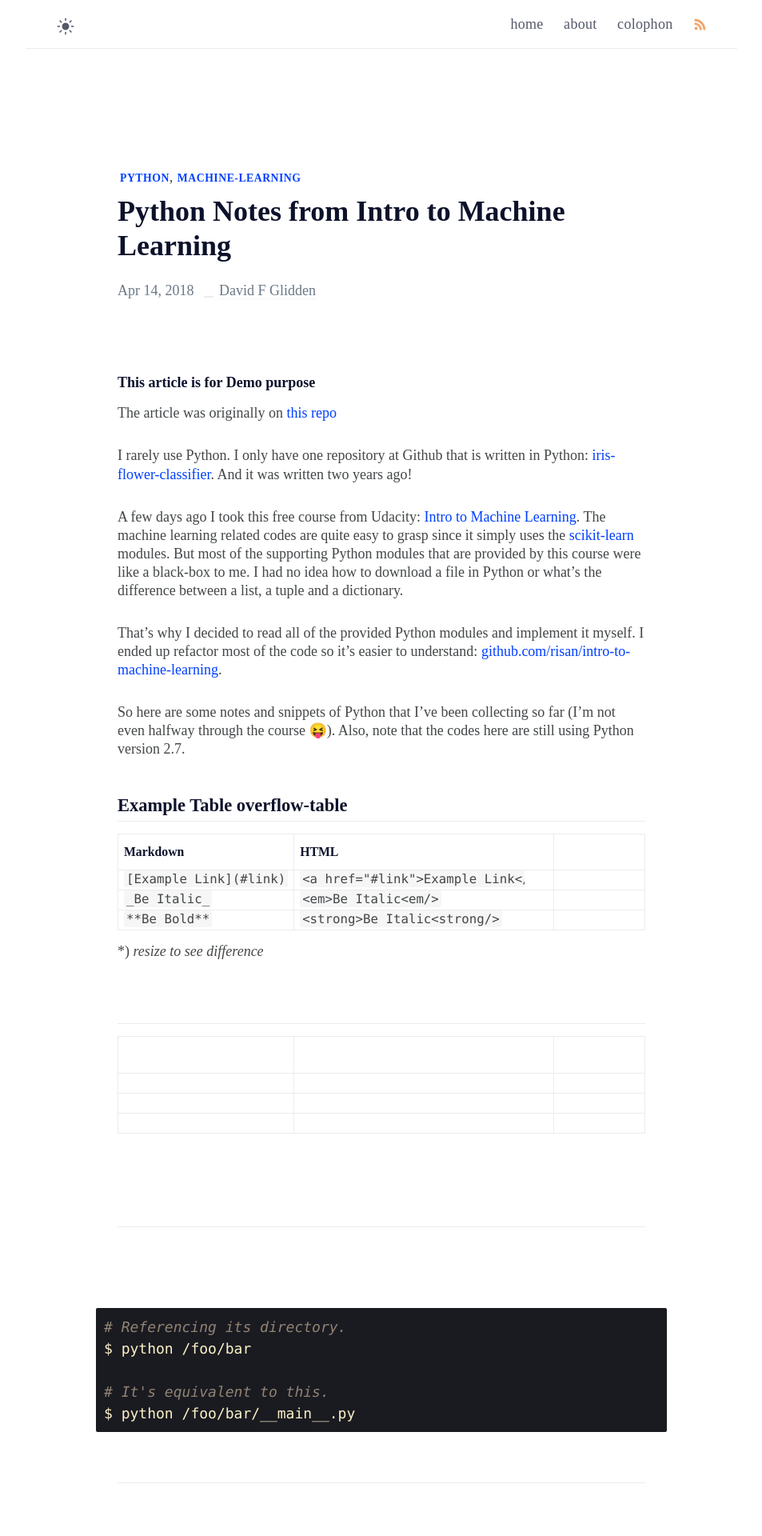
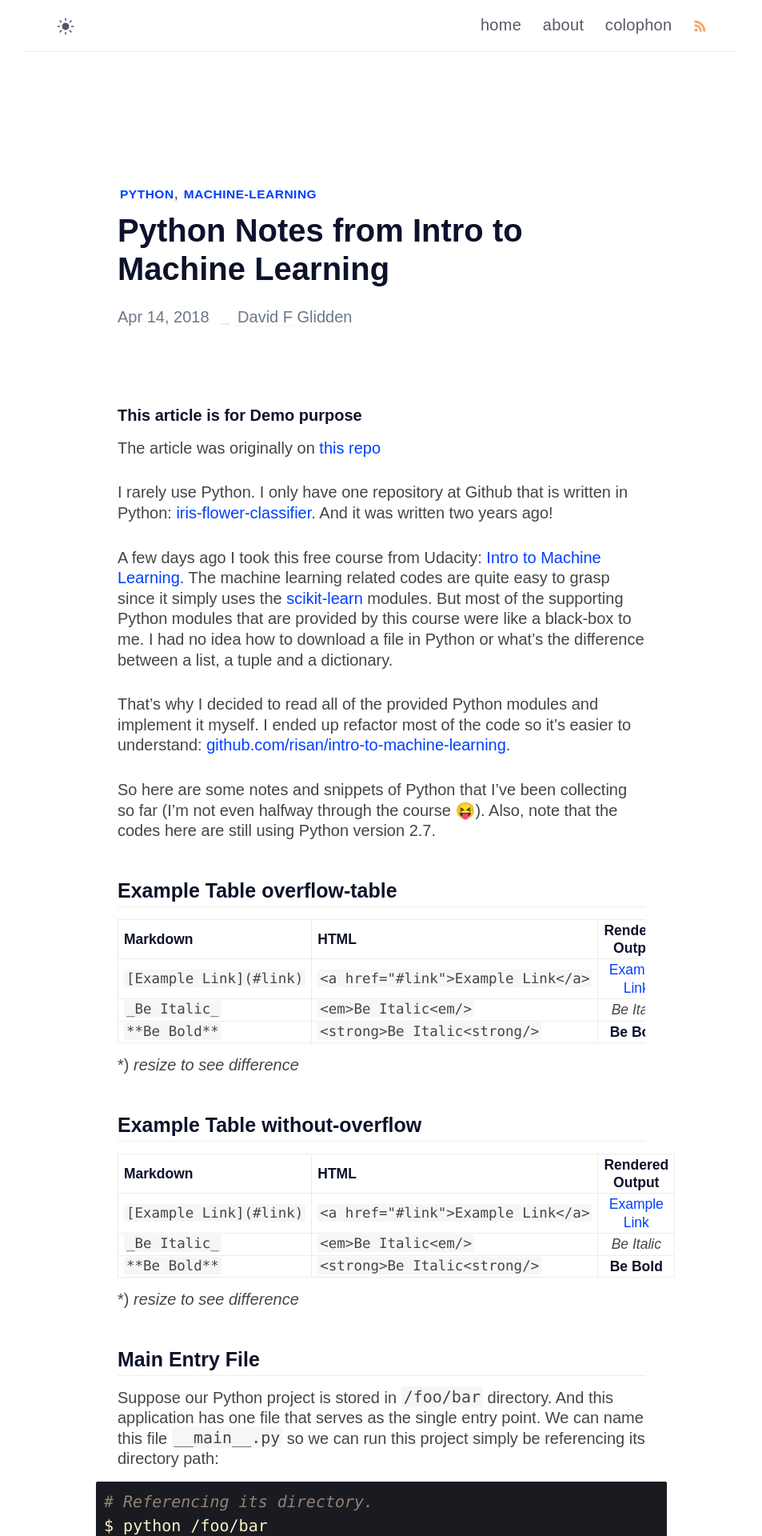
Before and after one commit to davidglidden/davidglidden.github.io, a Jekyll site: the page built from _posts/python-notes-from-Intro-to-machine-learning/2018-04-14-python-notes-from-Intro-to-machine-learning.md, in a window 1280 px wide. Shown: the top 1920 px of the page at 80% size, without its empty margins (163-1116 px from the left). Built offline with Jekyll 4.4.1, drawn with Linux system fonts in a browser that asks for light colours; some of the changed text lies outside the part shown.

Commit message:
Update main.scss

```diff
--- a/_sass/main.scss
+++ b/_sass/main.scss
@@ -1,8 +1,8 @@
 // Fonts preferences
 // $sans-family: Roboto, sans-serif;
-$sans-family: EB-Garamond, serif;
+$sans-family: EB-Garamond, sans-serif;
 $mono-family: Consolas, monospace;
-$base-font-size: 18px;
+$base-font-size: 20px;
 $medium-font-size: $base-font-size * 0.938;
 $small-font-size: $base-font-size * 0.875;
 $base-line-height: 1.28;
```
